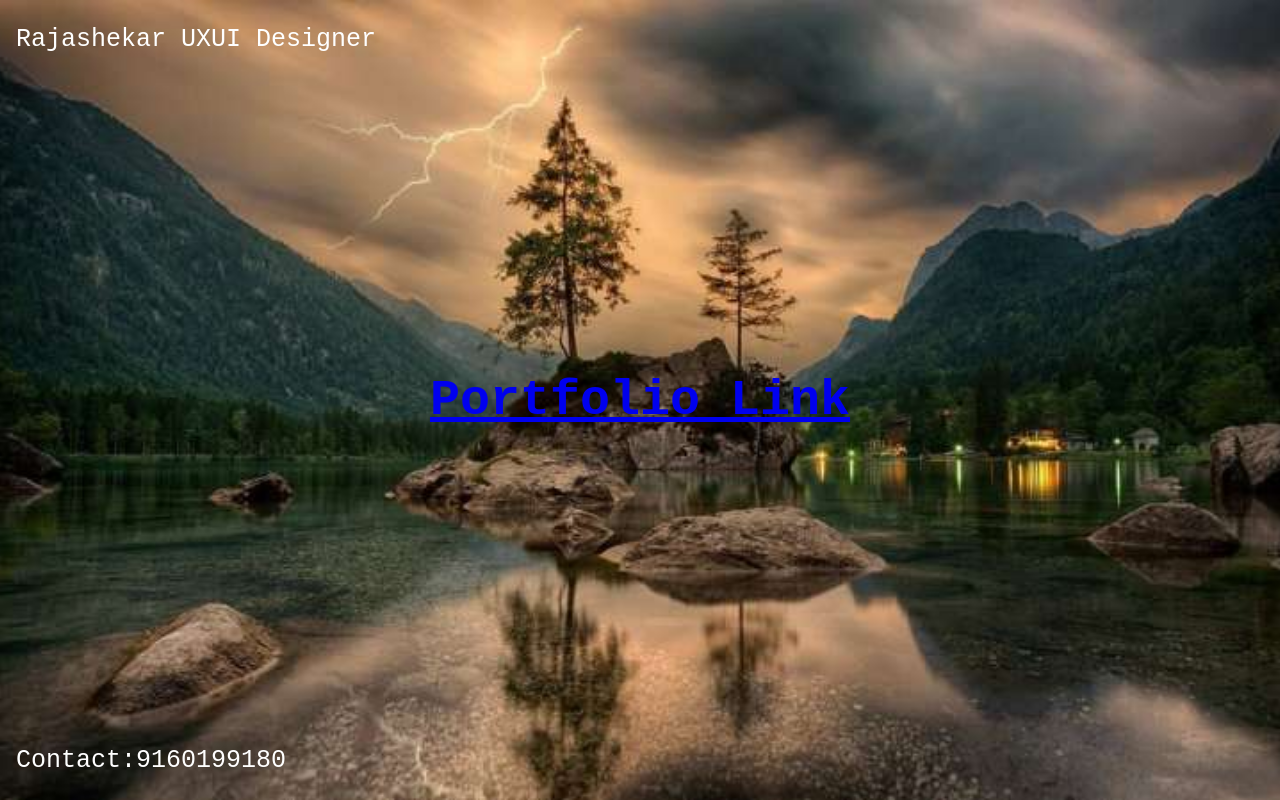
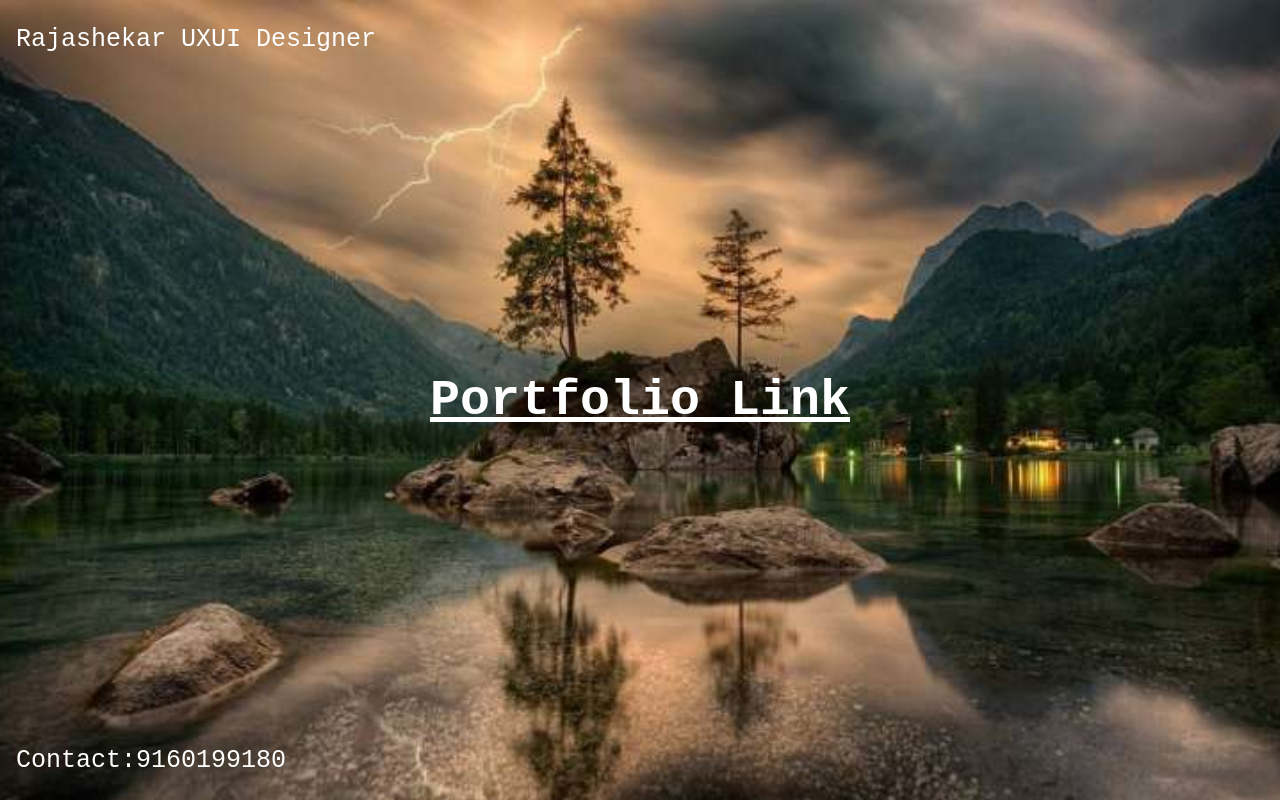
Before and after one commit to rajashekar180/Designer, a plain HTML site: page index.html in a window 1280 px wide. Drawn offline with Linux system fonts and the light colour scheme.

Commit message:
Update index.html
color update

```diff
--- a/index.html
+++ b/index.html
@@ -50,7 +50,7 @@
   </div>
   <div class="middle">
     <h1 Class="plink">
-      <a href="https://drive.google.com/file/d/1OZpFaAiu45hIJIQVNCjYXkAlzXnVm1LY/view?usp=drive_link"> Portfolio Link</a>
+      <a href="https://drive.google.com/file/d/1OZpFaAiu45hIJIQVNCjYXkAlzXnVm1LY/view?usp=drive_link" style="color:white"> Portfolio Link</a>
     </h1>
   </div>
   <div class="bottomleft">
```
